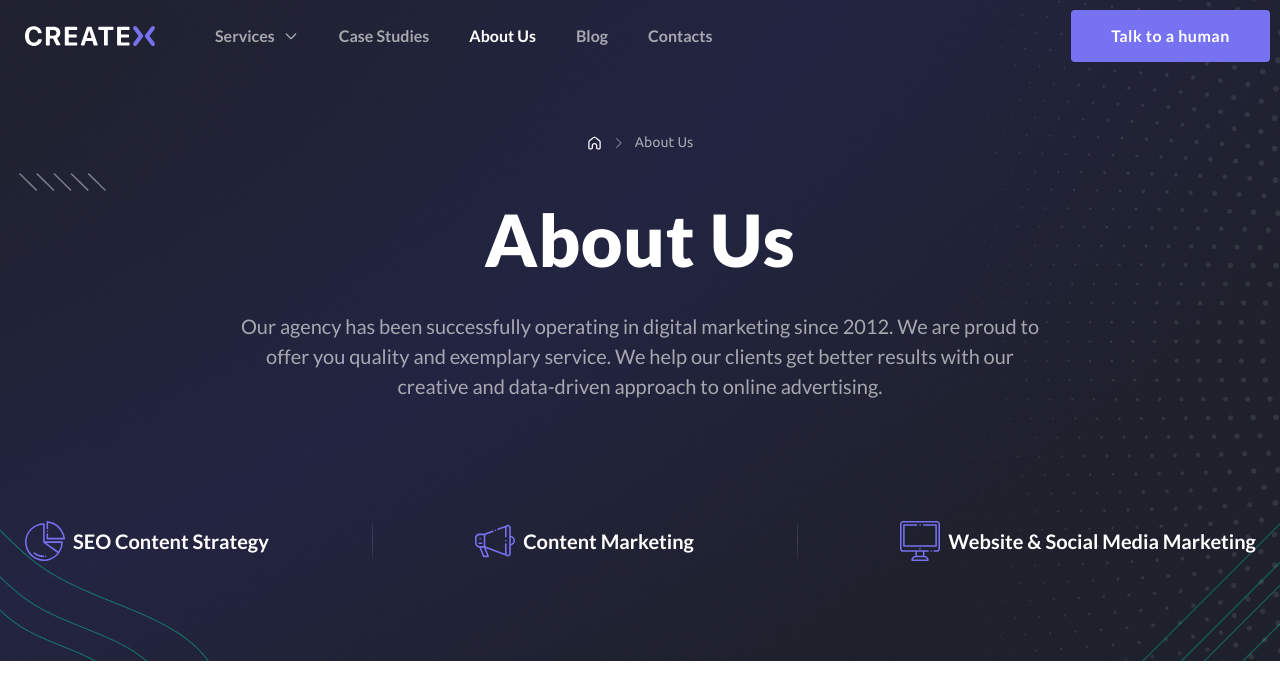
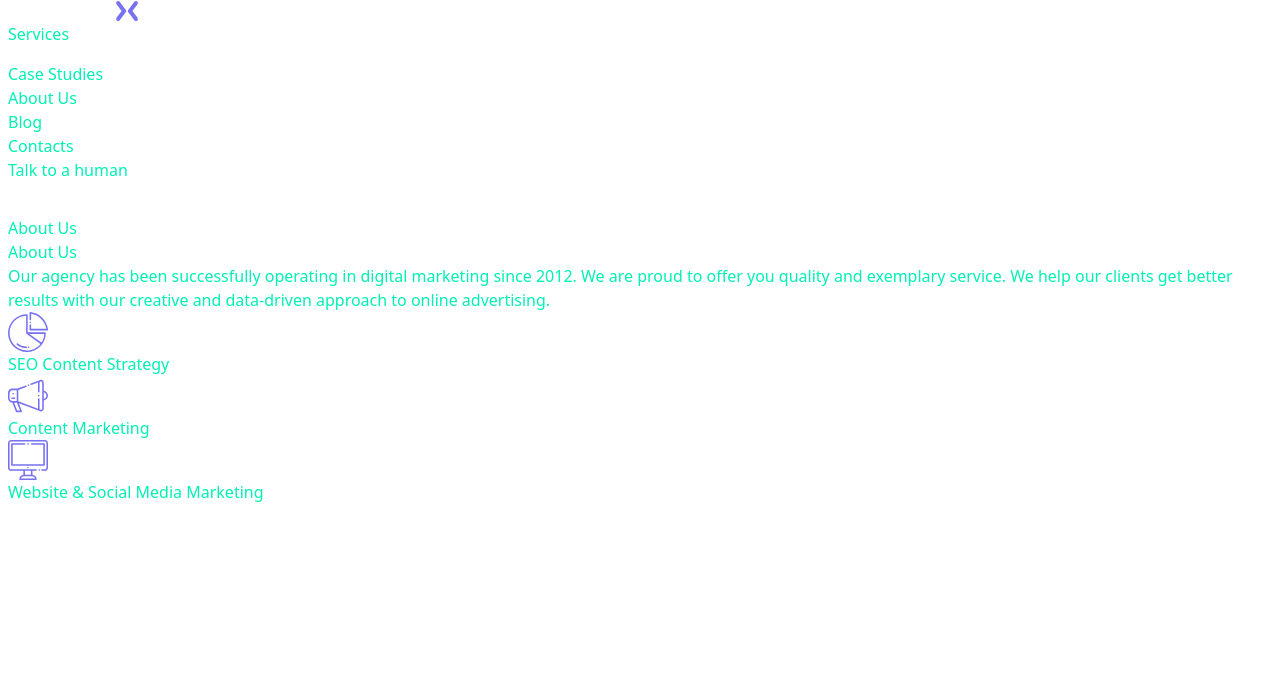
Before and after one commit to TikhonovEugeneA/FrontendProject, a website built with Vite: page index.html in a window 1280 px wide. Built offline with nearby package versions, Linux system fonts and the light colour scheme.

Commit message:
Возвращает базовое состояние документа

```diff
--- a/src/index.css
+++ b/src/index.css
@@ -3,4 +3,4 @@
 @import './styles/normalize.css';
 @import './styles/global/utility.css';
 @import './styles/components/container.css';
-@import './styles/components/header.css';
+@import './styles/components/page.css';
--- a/src/styles/components/header.css
+++ /dev/null
@@ -1,248 +0,0 @@
-/* хедер растягивается на всю ширину экрана */
-.header {
-  width: 100%; /* ширина хедера на всю ширину экрана */
-  height: 661px;
-  background: url('/images/background.jpg') center/cover no-repeat;
-  display: flex;
-  justify-content: center;
-  align-items: center;
-  padding: 0;
-  position: relative;
-  align-items: flex-start; /* выравнивание по верхнему краю */
-}
-
-/* контейнер для контента внутри хедера */
-.header__container {
-  width: 100%;
-  max-width: 1260px;
-  padding: 0 15px;
-  box-sizing: border-box; /* включаем padding в общую ширину */
-  margin: 0 auto; /* центрируем контейнер */
-  position: relative;
-  justify-content: center;
-}
-
-/* контейнер с логотипом и навигацией */
-.header__top {
-  display: flex;
-  justify-content: flex-start; /* логотип и навигация слева */
-  align-items: center;
-  width: 100%;
-  height: 52px;
-  padding-top: 20px;
-  box-sizing: border-box;
-}
-
-.header__logo {
-  display: flex;
-  align-items: center;
-  margin-right: 60px;
-}
-
-.header__logo-link {
-  display: flex;
-  align-items: center;
-  gap: 4px;
-  transition: opacity 0.3s ease;
-}
-
-.header__logo-link:hover {
-  opacity: 0.8;
-}
-
-.header__logo-create {
-  width: 130px;
-  height: 22px;
-  object-fit: contain; /* сохраняем пропорции изображения */
-}
-
-.header__nav {
-  width: 690px;
-  height: 26px;
-  display: flex;
-  justify-content: space-between; /* равномерное распределение пунктов меню */
-  align-items: center;
-  gap: 40px;
-}
-
-/* стили для списка навигации */
-.header__nav-list {
-  display: flex;
-  list-style: none;
-  gap: 40px;
-}
-
-/* стили для ссылок меню */
-.header__nav-link {
-  text-decoration: none; /* убираем подчеркивание */
-  color: var(--white);
-  font-family: 'Lato', sans-serif;
-  font-size: 16px;
-  font-weight: 700;
-  line-height: 160%; /* высота строки */
-  opacity: 0.6;
-  transition: opacity 0.3s ease;
-}
-
-.header__nav-link:hover {
-  opacity: 1;
-}
-
-/* текст и стрелочка в навигации */
-.header__nav-link-text {
-  gap: 8px;
-  display: flex;
-  align-items: center;
-}
-
-.header__nav-link-arrow {
-  width: 16px;
-  height: 16px;
-}
-
-.header__nav-link--active {
-  color: var(--white);
-  opacity: 1;
-}
-
-.header__actions {
-  display: flex;
-  align-items: center;
-  gap: 10px;
-  position: absolute;
-  right: 0;
-}
-
-/* кнопка "Talk to a human" */
-.header__contact-link {
-  color: var(--white);
-  font-size: 16px;
-  text-decoration: none;
-  padding: 10px 20px;
-  background-color: var(--primary);
-  border-radius: 4px;
-  font-weight: 700;
-  font-family: 'Lato', sans-serif;
-  transition: background-color 0.3s ease;
-  width: 199px;
-  height: 52px;
-  display: flex;
-  justify-content: center;
-  align-items: center;
-  letter-spacing: 0.5px;
-}
-
-.header__contact-link:hover {
-  background-color: var(--secondary);
-}
-
-.header__breadcrumb {
-  display: flex;
-  align-items: center;
-  justify-content: center;
-  width: 100%;
-  height: 21px;
-  gap: 8px;
-  margin-top: 80px;
-}
-
-.breadcrumb__icon {
-  width: 16px;
-  height: 16px;
-  object-fit: contain;
-  left: 0px;
-  top: 2.5px; /* подправляем вертикальное положение */
-}
-
-.breadcrumb__arrow {
-  width: 16px;
-  height: 16px;
-  object-fit: contain;
-  top: 2.5px;
-  opacity: 0.6;
-}
-
-.breadcrumb__text {
-  font-size: 14px;
-  color: var(--white);
-  opacity: 0.6;
-  font-family: 'Ubuntu', sans-serif;
-  font-weight: 400;
-  line-height: 150%;
-  vertical-align: text-top; /* выравнивание по верхнему краю */
-}
-
-.header__main-title {
-  width: 313px;
-  height: 94px;
-  display: flex;
-  justify-content: center;
-  align-items: center;
-  margin: 40px auto 0;
-}
-
-.header__main-title h1 {
-  font-family: 'Lato', sans-serif;
-  font-size: 72px;
-  font-weight: 900;
-  color: var(--white);
-  line-height: 130%;
-  letter-spacing: 0.01em;
-  text-align: center;
-}
-
-.header__description {
-  width: 810px;
-  height: 90px;
-  display: flex;
-  justify-content: center;
-  align-items: center;
-  margin: 24px auto 0;
-}
-
-.header__description p {
-  font-family: 'Lato', sans-serif;
-  font-weight: 400;
-  font-size: 20px;
-  line-height: 150%;
-  color: var(--white);
-  opacity: 0.6;
-  text-align: center;
-
-}
-
-.icons-container {
-  display: flex;
-  justify-content: space-between;
-  align-items: center;
-  width: 1231px;
-  height: 40px;
-  margin: 120px auto 0 auto;
-}
-
-.icon-item {
-  display: flex;
-  align-items: center;
-  gap: 8px;
-}
-
-.icon {
-  width: 40px;
-  height: 40px;
-}
-
-.icon-text {
-  font-family: 'Lato', sans-serif;
-  font-weight: 700;
-  font-size: 20px;
-  line-height: 150%;
-  color: var(--white);
-}
-
-.separator {
-  height: 40px;
-  width: 1px;
-  background-image: url('/images/divider.png');
-  background-size: contain;
-  opacity: 0.4;
-}
--- /dev/null
+++ b/src/styles/components/page.css
@@ -0,0 +1,19 @@
+.page {
+  display: flex;
+  flex-direction: column;
+  min-height: 100vh;
+  background-color: var(--white);
+}
+
+.page__header {
+  flex-shrink: 0;
+}
+
+.page__content {
+  flex-grow: 1;
+}
+
+.page__footer {
+  flex-shrink: 0;
+  background-color: var(--gray-900);
+}
```
Also changed, not shown: src/styles/global/utility.css (line endings or trailing spaces).
